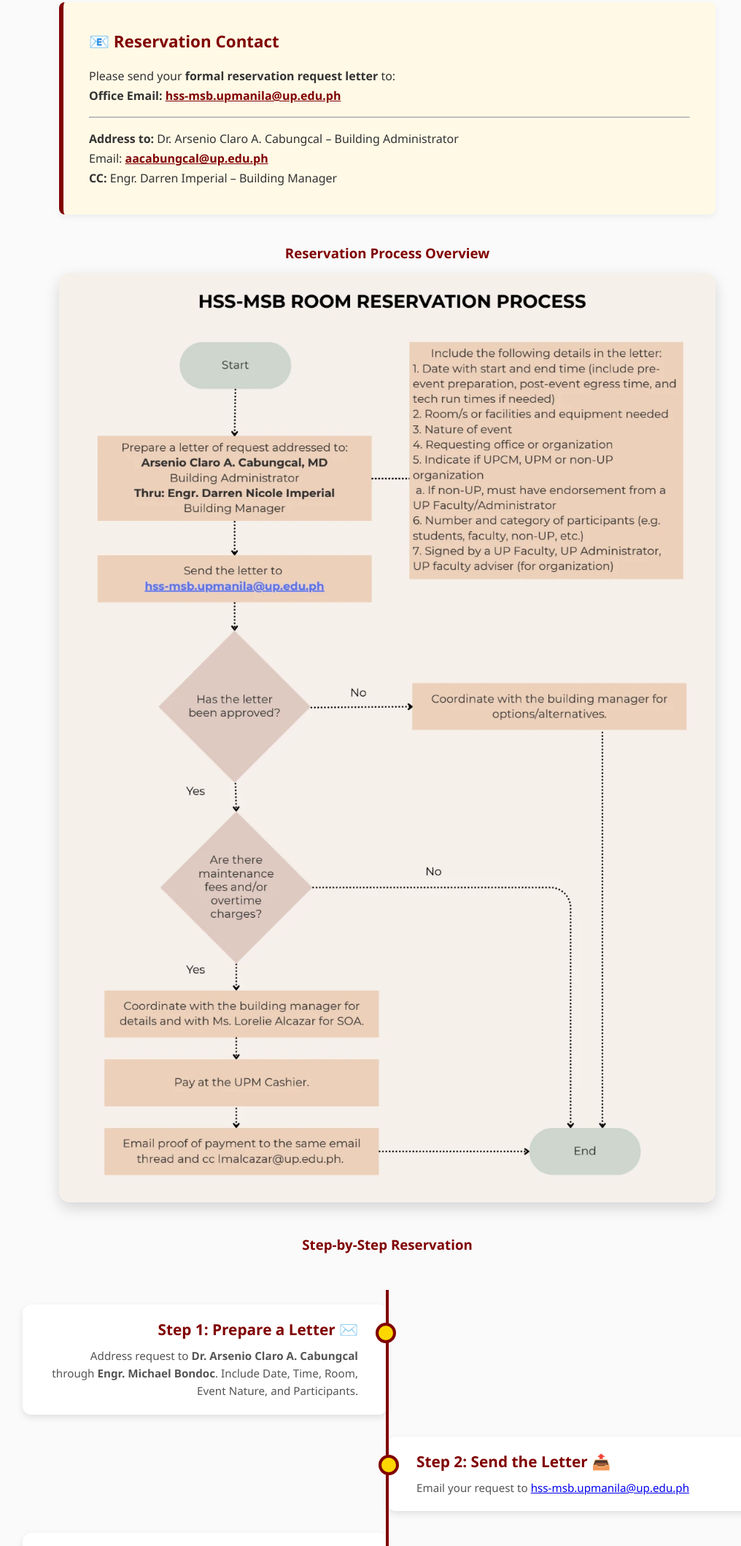
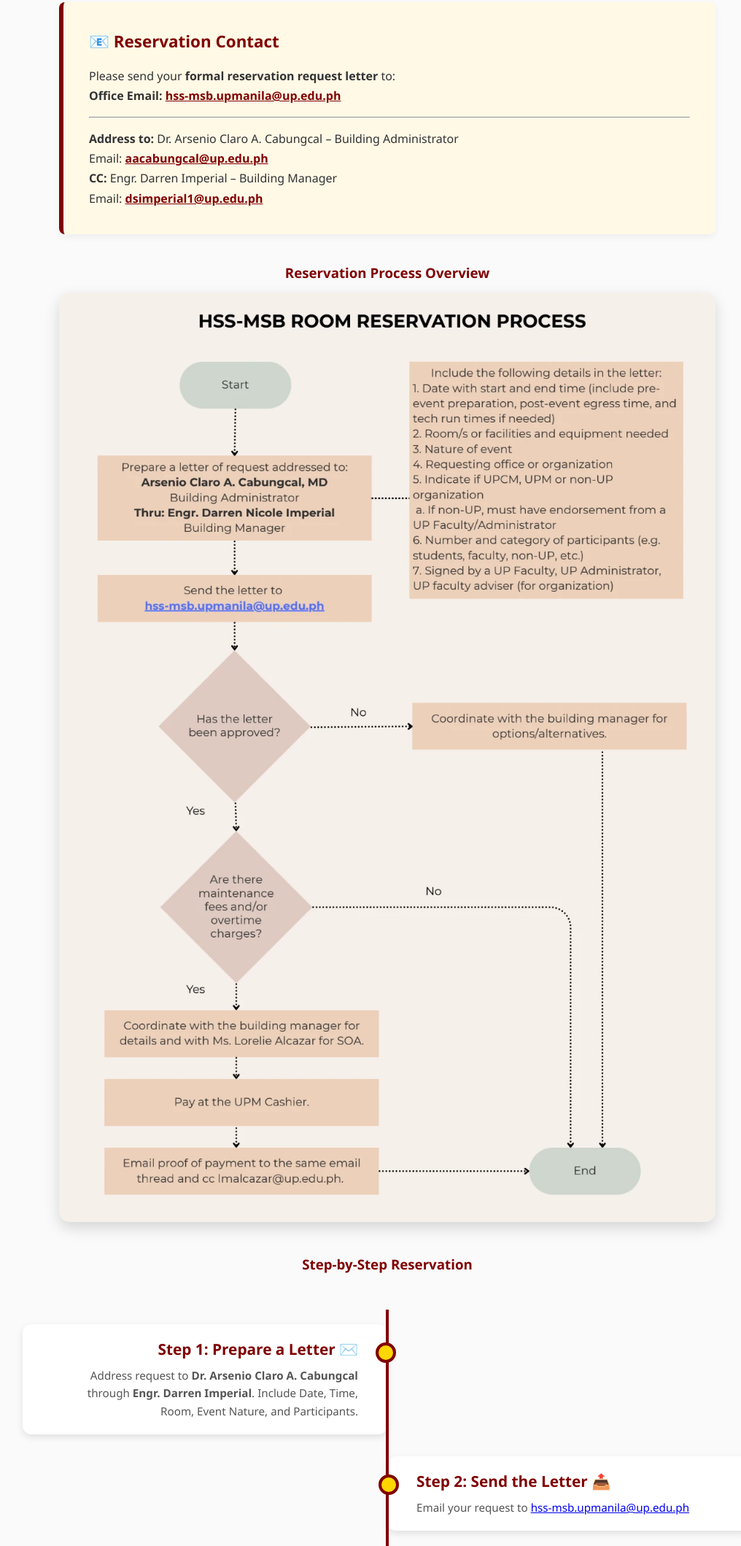
Before and after one commit to website-upcm/HSSH-MSB, a plain HTML site: page index.html in a window 1280 px wide. Shown: the part 3349-5468 px from the top of the page at 73% size, without its empty margins (109-1125 px from the left). Drawn offline with Linux system fonts and the light colour scheme.

Commit message:
Update index.html

```diff
--- a/index.html
+++ b/index.html
@@ -1498,10 +1498,10 @@
 
 
 
-        </div>
-
-      </div>
-    </div>
+      </div>
+
+    </div>
+  </div>
   </div>
 
 
@@ -1812,12 +1812,12 @@
         Engr. Darren Imperial – Building Manager
       </p>
 
-      <!-- <p>
+      <p>
         Email:
         <a href="mailto:mcbondoc3@up.edu.ph">
-          mcbondoc3@up.edu.ph
+          dsimperial1@up.edu.ph
         </a>
-      </p> -->
+      </p>
 
     </div>
 
@@ -1829,7 +1829,8 @@
         Reservation Process Overview
       </h3>
 
-      <img src="./image/flowchart_compressed.webp" style="width:100%;border-radius:15px;box-shadow:0 8px 20px rgba(0,0,0,0.15);">
+      <img src="./image/flowchart_compressed.webp"
+        style="width:100%;border-radius:15px;box-shadow:0 8px 20px rgba(0,0,0,0.15);">
 
     </div>
 
@@ -1847,7 +1848,7 @@
           Address request to
           <strong>Dr. Arsenio Claro A. Cabungcal</strong>
           through
-          <strong>Engr. Michael Bondoc</strong>.
+          <strong>Engr. Darren Imperial</strong>.
           Include Date, Time, Room, Event Nature, and Participants.
         </p>
       </div>
```
